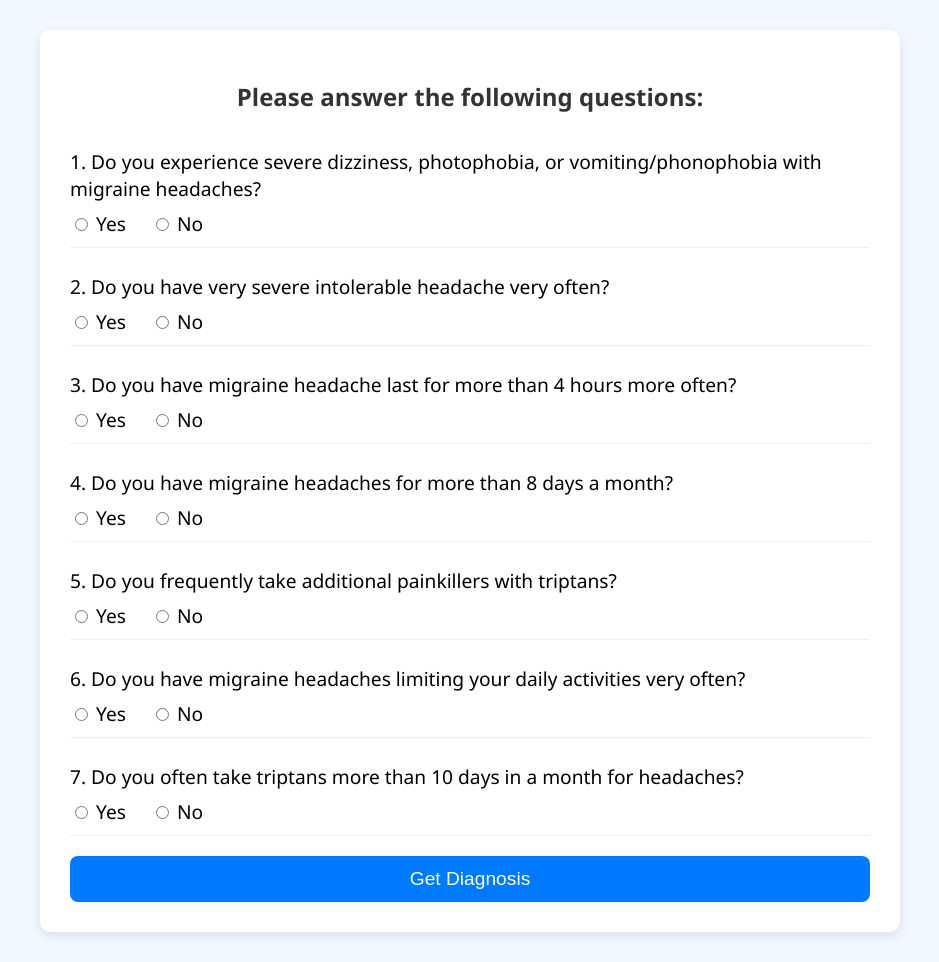
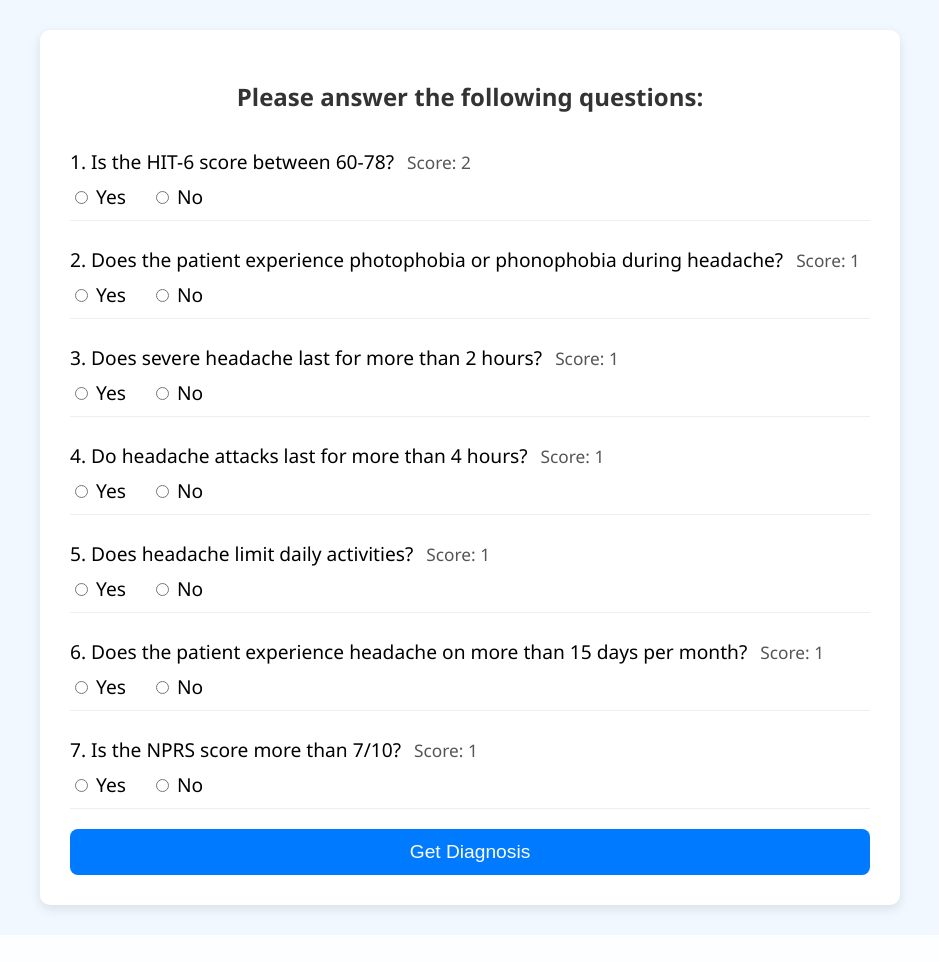
Before and after one commit to jeetblahiri/triptans, a Flask app: page / in a window 1280 px wide. Shown: the part 83-1045 px from the top of the page, without its empty margins (170-1109 px from the left). After the commit the page ends 1000 px from the top, so only its background shows below. Run offline with Flask 3, Linux system fonts and the light colour scheme.

Commit message:
Update triptan scoring questionnaire

```diff
--- a/app.py
+++ b/app.py
@@ -3,38 +3,37 @@ from flask import Flask, render_template, request
 
 app = Flask(__name__)
 
-# 1️⃣  List each question sentence in order
+# List each yes/no questionnaire item and its score in order.
 RAW_QUESTIONS = [
-    "Do you experience severe dizziness, photophobia, or vomiting/phonophobia with migraine headaches?",
-    "Do you have very severe intolerable headache very often?",
-    "Do you have migraine headache last for more than 4 hours more often?",
-    "Do you have migraine headaches for more than 8 days a month?",
-    "Do you frequently take additional painkillers with triptans?",
-    "Do you have migraine headaches limiting your daily activities very often?",
-    "Do you often take triptans more than 10 days in a month for headaches?"
+    ("Is the HIT-6 score between 60-78?", 2),
+    ("Does the patient experience photophobia or phonophobia during headache?", 1),
+    ("Does severe headache last for more than 2 hours?", 1),
+    ("Do headache attacks last for more than 4 hours?", 1),
+    ("Does headache limit daily activities?", 1),
+    ("Does the patient experience headache on more than 15 days per month?", 1),
+    ("Is the NPRS score more than 7/10?", 1),
 ]
 
-QUESTIONS = [{"key": f"q{i}", "text": txt} for i, txt in enumerate(RAW_QUESTIONS, 1)]
-KEYS      = [q["key"] for q in QUESTIONS]
+QUESTIONS = [
+    {"key": f"q{i}", "text": text, "score": score}
+    for i, (text, score) in enumerate(RAW_QUESTIONS, 1)
+]
+KEYS = [q["key"] for q in QUESTIONS]
+MAX_SCORE = sum(q["score"] for q in QUESTIONS)
+FAILURE_THRESHOLD = 4
 
 # ──────────────────────────────────────────────────────────────
-# 3️⃣  Decision engine – implements the provided rules
+# 3️⃣  Decision engine - implements the provided scoring rules
+
+def calculate_score(ans):
+    return sum(q["score"] for q in QUESTIONS if ans.get(q["key"]))
+
 
 def diagnose(ans):
-    # Question indices (0-based: Q1=0, Q2=1, ..., Q7=6)
-    answers = ["YES" if ans.get(k) else "NO" for k in KEYS]
-    Q2 = answers[1]
-    Q5 = answers[4]
-    Q7 = answers[6]
-    total_yes = answers.count("YES")
-
-    if Q2 == "YES" and (Q5 == "YES" or Q7 == "YES"):
-        return "Triptan refractory"
-    if Q5 == "YES" or Q7 == "YES":
-        return "Triptan nonresponder"
-    if total_yes >= 2:
-        return "Triptan nonresponder"
-    return "Triptan responder"
+    score = calculate_score(ans)
+    if score > FAILURE_THRESHOLD:
+        return "Triptan Failure"
+    return "Triptan Responder"
 
 # ──────────────────────────────────────────────────────────────
 # 4️⃣  Routes
@@ -49,6 +48,7 @@ def result():
     # Collect answers as booleans (yes = True, no = False)
     ans = {key: (request.form.get(key) == "yes") for key in KEYS}
     try:
+        score = calculate_score(ans)
         decision = diagnose(ans)
     except Exception as e:
         return render_template(
@@ -57,8 +57,22 @@ def result():
             error=str(e)
         ), getattr(e, "code", 500)
 
-    answers_display = [(q["text"], "Yes" if ans[q["key"]] else "No") for q in QUESTIONS]
-    return render_template("result.html", decision=decision, answers=answers_display)
+    answers_display = [
+        (
+            q["text"],
+            "Yes" if ans[q["key"]] else "No",
+            q["score"] if ans[q["key"]] else 0,
+        )
+        for q in QUESTIONS
+    ]
+    return render_template(
+        "result.html",
+        decision=decision,
+        score=score,
+        max_score=MAX_SCORE,
+        failure_threshold=FAILURE_THRESHOLD,
+        answers=answers_display,
+    )
 
 # ──────────────────────────────────────────────────────────────
 if __name__ == "__main__":
--- a/templates/index.html
+++ b/templates/index.html
@@ -52,6 +52,12 @@
       margin-right: 20px;
     }
 
+    .score {
+      color: #555;
+      font-size: 0.9em;
+      margin-left: 8px;
+    }
+
     .submit-btn {
       display: block;
       width: 100%;
@@ -90,7 +96,7 @@
     <form action="/diagnose" method="post">
       {% for q in questions %}
         <div class="question">
-          {{ loop.index }}. {{ q.text }}
+          {{ loop.index }}. {{ q.text }} <span class="score">Score: {{ q.score }}</span>
           <div class="options">
             <label><input type="radio" name="{{ q.key }}" value="yes" required> Yes</label>
             <label><input type="radio" name="{{ q.key }}" value="no"> No</label>
```
Also changed, not shown: templates/result.html (+15 -3 lines), test_app.py (added, +49 -0 lines), README.md.
